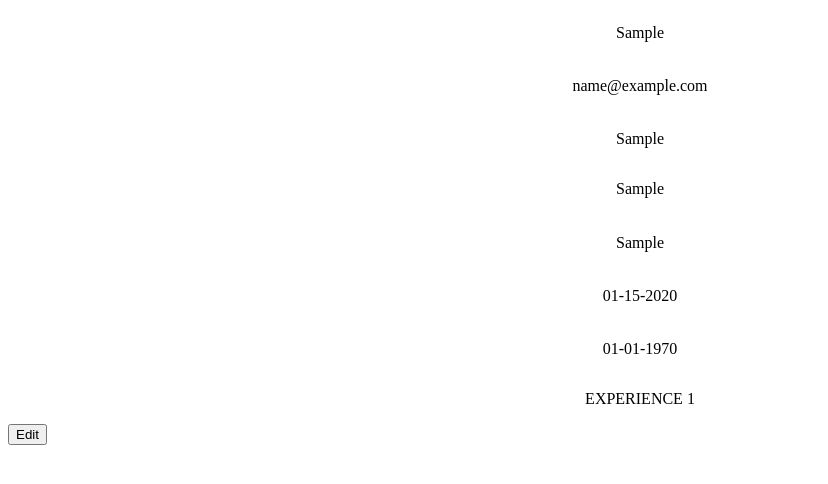
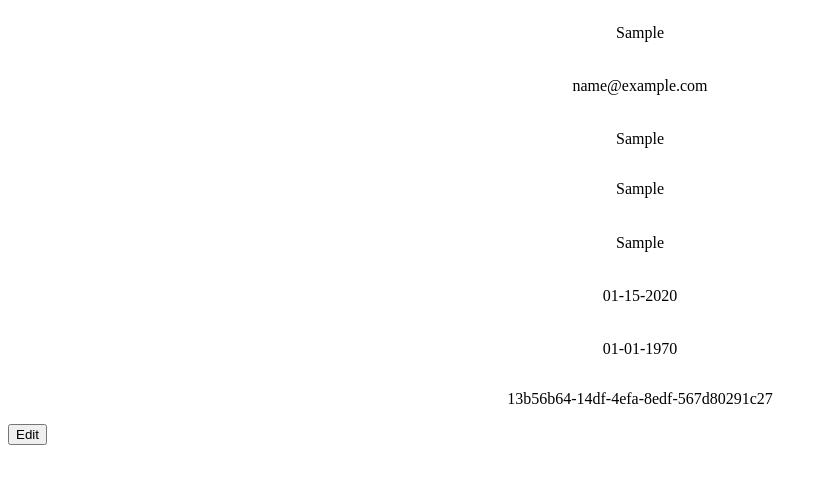
Before and after one commit to Noah-Gullo/cv-application, a React (Vite) app: page / in a window 1280 px wide. Both pictures are taken after typing "Sample", "name@example.com", "Sample", "Sample", "Sample", "2020-01-15" into the empty fields and a click on the button "Submit". Shown: the top 484 px of the page, without its empty margins (0-828 px from the left). Built offline with nearby package versions, Linux system fonts and the light colour scheme.

Commit message:
feat: every experience field has a dict of values

```diff
--- a/src/components/Experience.jsx
+++ b/src/components/Experience.jsx
@@ -1,13 +1,22 @@
 import { useState, useId } from "react";
 import ExperienceField from "./ExperienceField";
 
+const experienceDict = {
+  "Company Name": "Example company name",
+  "Position Title": "Example position title",
+  "Description": "Example description",
+  "Start Date": "mm-dd-yyyy",
+  "End Date": "mm-dd-yyyy"
+};
+
 export default function Experience({formVisible = false}){
-  const [experiences, setExperiences] = useState([{id: crypto.randomUUID()}]);
+  const [experiences, setExperiences] = useState([{values: experienceDict, id: crypto.randomUUID()}]);
 
   function addExperience(){
+    const randomID = crypto.randomUUID();
     setExperiences([
       ...experiences,
-      {id: crypto.randomUUID()}
+      {values: experienceDict, id: randomID}
     ]);
   }
 
@@ -20,7 +29,11 @@ export default function Experience({formVisible = false}){
   if(formVisible){
     return (
       <section id="Experience">
-        <p>EXPERIENCE 1</p>
+        {experiences.map((experience) => (
+          <div className="experience" id={experience.id} key={experience.id}>
+            <p>{experience.id}</p>
+          </div>
+        ))}
       </section>
     );
   }
@@ -30,7 +43,7 @@ export default function Experience({formVisible = false}){
       <h1>Experience</h1>
       {experiences.map((experience) => (
         <div className="experience" id={experience.id} key={experience.id}>
-          <ExperienceField></ExperienceField>
+          <ExperienceField id={experience.id}></ExperienceField>
           <button onClick={() => {
             removeExperience(experience.id);
           }}>Remove Experience</button>
--- a/src/components/ExperienceField.jsx
+++ b/src/components/ExperienceField.jsx
@@ -1,14 +1,28 @@
+import { useState } from "react";
 import DateField from "./DateField.jsx"
 import TextField from "./TextField.jsx";
 
-export default function ExperienceField(){
+const valuesDict = {
+  "Company Name": "Example company name",
+  "Position Title": "Example position title",
+  "Description": "Example description",
+  "Start Date": "mm-dd-yyyy",
+  "End Date": "mm-dd-yyyy"
+}
+
+export default function ExperienceField(id){
+    const [values, setValues] = useState(valuesDict);
+    function handleValue(value, type){
+        valuesDict[type] = value;
+    }
+
     return (
         <>
-            <TextField text="Company Name"></TextField>
-            <TextField text="Position Title"></TextField>
-            <TextField text="Description"></TextField>
-            <DateField text="Start Date"></DateField>
-            <DateField text="End Date"></DateField>
+            <TextField text="Company Name" handleValue={handleValue}></TextField>
+            <TextField text="Position Title" handleValue={handleValue}></TextField>
+            <TextField text="Description" handleValue={handleValue}></TextField>
+            <DateField text="Start Date" handleValue={handleValue}></DateField>
+            <DateField text="End Date" handleValue={handleValue}></DateField>
         </>
     );
 }
```
